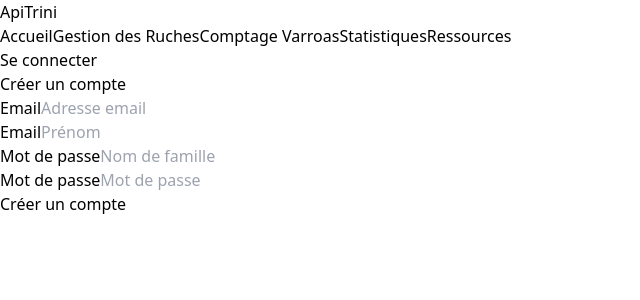
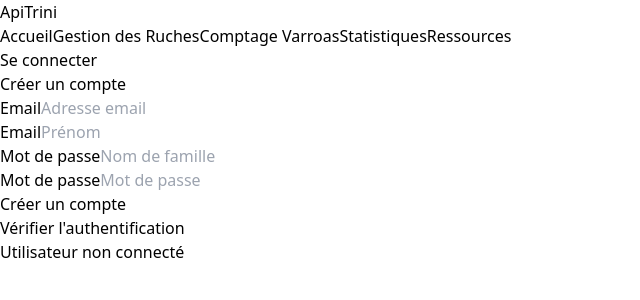
Before and after one commit to nolan6363/apitrini, a React (Vite) app in the folder frontend/: page /register in a window 1280 px wide. Shown: the top 300 px of the page, without its empty margins (0-640 px from the left). Built offline with nearby package versions, Linux system fonts and the light colour scheme.

Commit message:
ajout d'un test pour la vérification d'authentification

```diff
--- a/frontend/src/App.jsx
+++ b/frontend/src/App.jsx
@@ -1,10 +1,11 @@
 import React from "react";
-import { BrowserRouter as Router, Routes, Route } from "react-router-dom";
-import { AuthProvider } from '@/contexts/AuthContext';
+import {BrowserRouter as Router, Routes, Route} from "react-router-dom";
+import {AuthProvider} from '@/contexts/AuthContext';
 import HomeBar from "@/components/ui/HomeBar";
 import Login from "@/pages/Login";
 import VarroaScanner from "@/components/varroa_scanner/VarroaScanner";
 import Register from "@/pages/Register";
+import CheckAuth from "@/components/features/auth/CheckAuth";
 
 // Pages temporaires
 const Home = () => <div className="p-4">Page d'accueil</div>;
@@ -17,16 +18,17 @@ function App() {
         <AuthProvider>
             <Router>
                 <div className="min-h-screen bg-gray-50">
-          <HomeBar />
+                    <HomeBar/>
                     <Routes>
-            <Route path="/" element={<Home />} />
-            <Route path="/login" element={<Login />} />
-            <Route path="/ruches" element={<RucheManagement />} />
-            <Route path="/varroa" element={<VarroaScanner />} />
-            <Route path="/statistiques" element={<Stats />} />
-            <Route path="/ressources" element={<Resources />} />
-            <Route path="/register" element={<Register />} />
+                        <Route path="/" element={<Home/>}/>
+                        <Route path="/login" element={<Login/>}/>
+                        <Route path="/ruches" element={<RucheManagement/>}/>
+                        <Route path="/varroa" element={<VarroaScanner/>}/>
+                        <Route path="/statistiques" element={<Stats/>}/>
+                        <Route path="/ressources" element={<Resources/>}/>
+                        <Route path="/register" element={<Register/>}/>
                     </Routes>
+                    <CheckAuth/>
                 </div>
             </Router>
         </AuthProvider>
--- /dev/null
+++ b/frontend/src/components/features/auth/CheckAuth.jsx
@@ -0,0 +1,44 @@
+import React, {useState} from "react"
+import {useAuth} from '@/contexts/AuthContext';
+
+function CheckAuth() {
+    const {fetchUserData} = useAuth();
+    const [userData, setUserData] = useState(null);
+    const [isLoading, setIsLoading] = useState(false);
+
+    const handleCheck = async () => {
+
+        setIsLoading(true);
+        setUserData(null);
+        const token = localStorage.getItem('token');
+        if (token) {
+            const data = await fetchUserData(token);
+            setUserData(data);
+        }
+        setIsLoading(false);
+    };
+
+    return (
+        <div>
+            <button
+                onClick={handleCheck}
+                disabled={isLoading}
+                className="px-4 py-2 bg-blue-500 text-white rounded hover:bg-blue-600 disabled:bg-gray-400"
+            >
+                {isLoading ? "Vérification..." : "Vérifier l'authentification"}
+            </button>
+
+            <div className="mt-4">
+                {userData ? (
+                    <pre className="bg-gray-100 p-4 rounded">
+                            {JSON.stringify(userData, null, 2)}
+                        </pre>
+                ) : (
+                    <p className="text-red-500">Utilisateur non connecté</p>
+                )}
+            </div>
+        </div>
+    );
+}
+
+export default CheckAuth;
--- a/frontend/src/contexts/AuthContext.jsx
+++ b/frontend/src/contexts/AuthContext.jsx
@@ -17,6 +17,7 @@ export const AuthProvider = ({ children }) => {
     }, []);
 
     const fetchUserData = async (token) => {
+        let data = null;
         try {
             const response = await fetch('http://localhost:5000/api/auth/me', {
                 headers: {
@@ -24,7 +25,7 @@ export const AuthProvider = ({ children }) => {
                 }
             });
             if (response.ok) {
-                const data = await response.json();
+                data = await response.json();
                 setUser(data.user);
             } else {
                 localStorage.removeItem('token');
@@ -34,6 +35,8 @@ export const AuthProvider = ({ children }) => {
             localStorage.removeItem('token');
         }
         setLoading(false);
+
+        return data;
     };
 
     const login = async (email, password) => {
@@ -90,7 +93,7 @@ export const AuthProvider = ({ children }) => {
     };
 
     return (
-        <AuthContext.Provider value={{ user, login, logout, loading, register}}>
+        <AuthContext.Provider value={{ user, login, logout, loading, register, fetchUserData}}>
             {children}
         </AuthContext.Provider>
     );
--- a/frontend/src/pages/Login.jsx
+++ b/frontend/src/pages/Login.jsx
@@ -22,10 +22,10 @@ function Login() {
     };
 
     return (
-        <div className="min-h-screen flex items-center justify-center bg-gray-50 py-12 px-4 sm:px-6 lg:px-8">
+        <div className="flex items-center justify-center bg-gray-50 py-4 px-4 sm:px-6 lg:px-8">
             <div className="max-w-md w-full space-y-8">
                 <div>
-                    <h2 className="mt-6 text-center text-3xl font-extrabold text-gray-900">
+                    <h2 className="mt-2 text-center text-3xl font-extrabold text-gray-900">
                         Connexion à votre compte
                     </h2>
                 </div>
--- a/frontend/src/pages/Register.jsx
+++ b/frontend/src/pages/Register.jsx
@@ -24,10 +24,10 @@ function Register() {
     };
 
     return (
-        <div className="min-h-screen flex items-center justify-center bg-gray-50 py-12 px-4 sm:px-6 lg:px-8">
+        <div className="flex items-center justify-center bg-gray-50 py-4 px-4 sm:px-6 lg:px-8">
             <div className="max-w-md w-full space-y-8">
                 <div>
-                    <h2 className="mt-6 text-center text-3xl font-extrabold text-gray-900">
+                    <h2 className="mt-2 text-center text-3xl font-extrabold text-gray-900">
                         Créer un compte
                     </h2>
                 </div>
```
Lines whose indentation alone changed are shown as unchanged.
